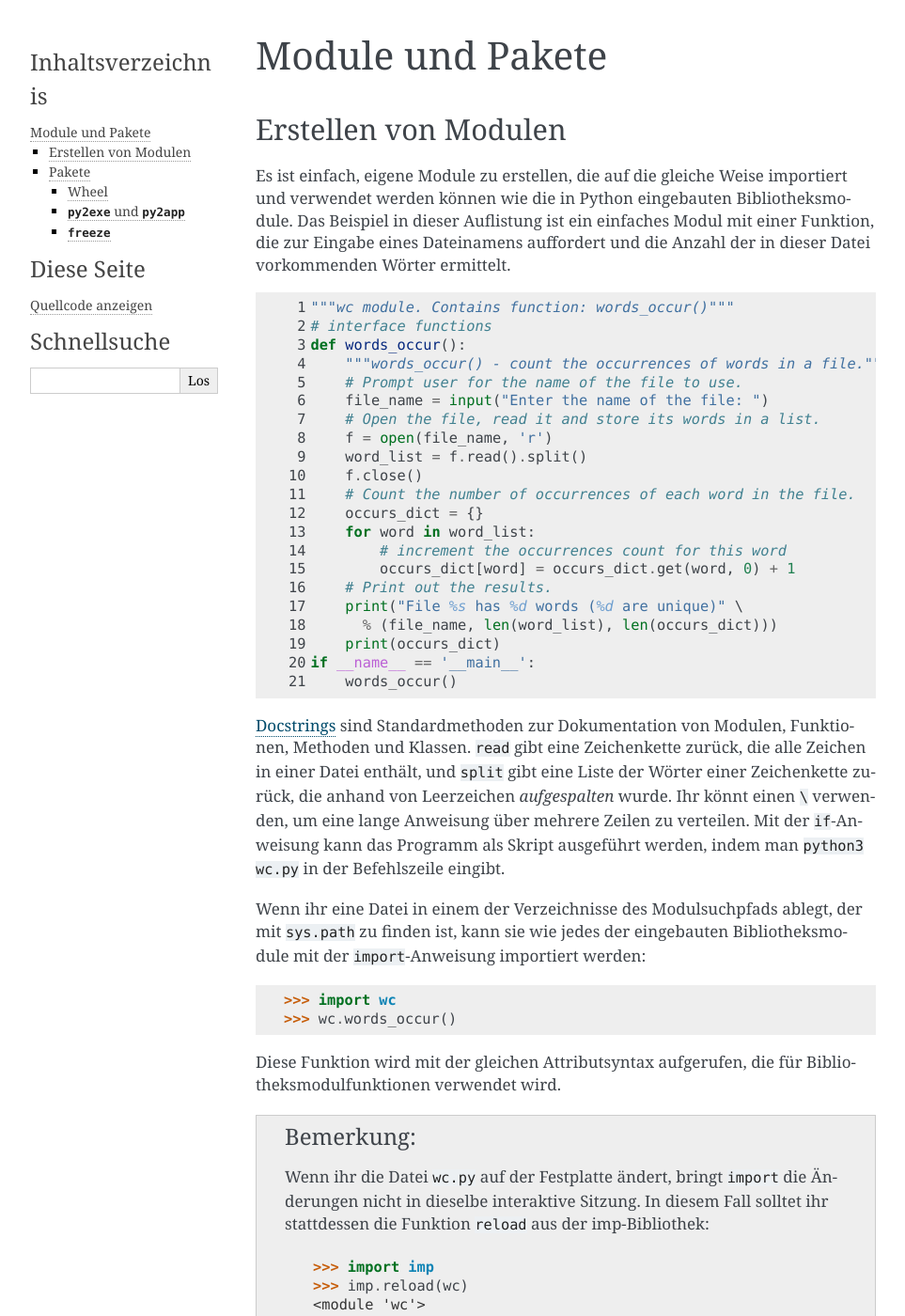
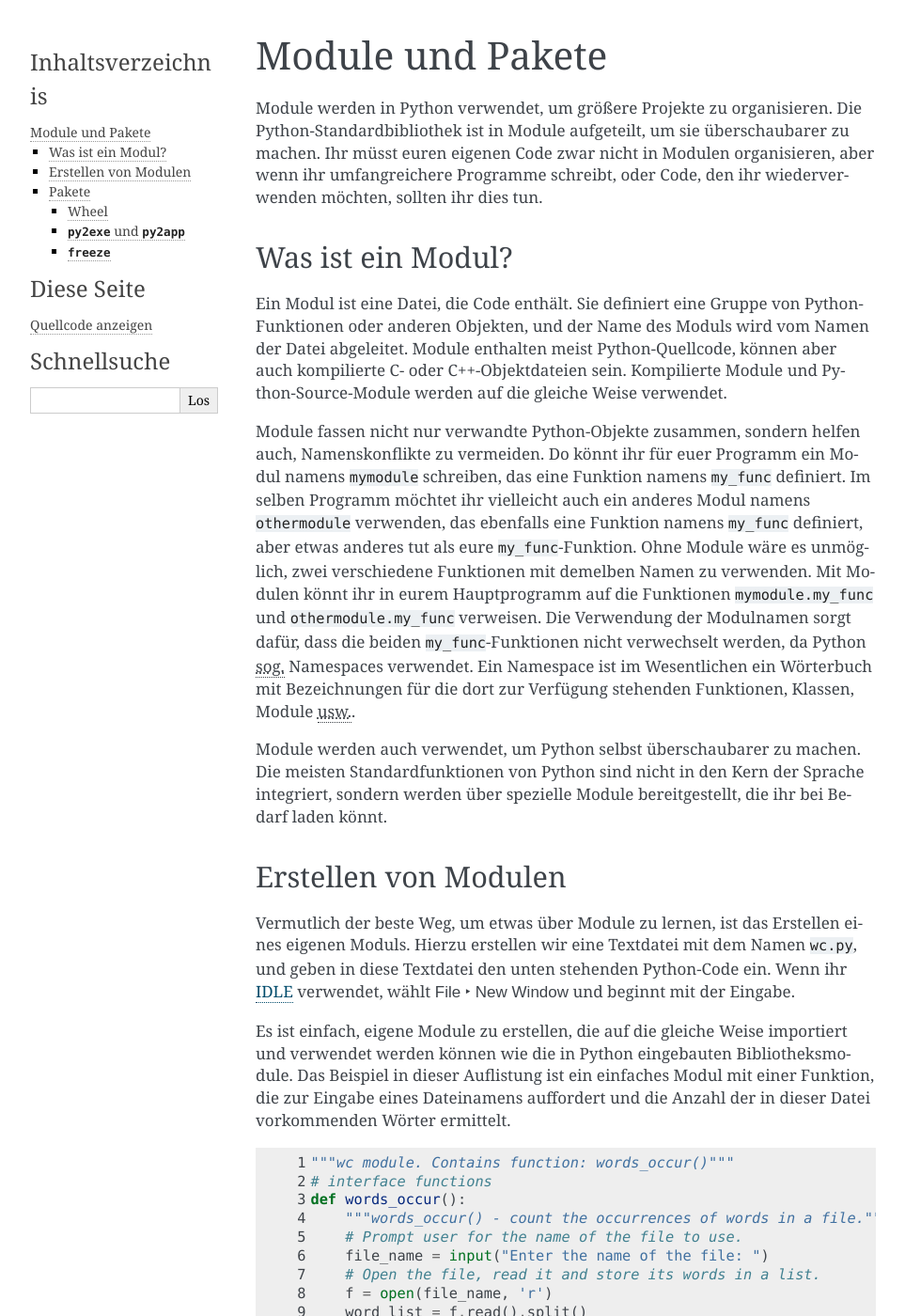
Before and after one commit to veit/python-basics-tutorial-de, a Sphinx documentation site: the page built from docs/modules-packages/index.rst, in a window 1280 px wide and 1400 px high. Shown: the whole window at 94% size, without its empty margins (148-1111 px from the left). Built offline with Sphinx 7.4.7, drawn with Linux system fonts in a browser that asks for light colours; pages that are not in the unit, such as notebooks, are missing from menus; some of the changed text lies outside the part shown.

Commit message:
:memo: Update module section

```diff
--- a/docs/editors.rst
+++ b/docs/editors.rst
@@ -58,6 +58,8 @@ Um die interaktive Shell zu beenden, könnt ihr einfach :kbd:`Ctrl-d` unter Linu
 und MacOS verwenden oder :kbd:`Ctrl-z` unter Windows. Alternativ könnt ihr auch
 ``exit()`` eingeben.
 
+.. _idle:
+
 IDLE
 ----
 
--- a/docs/modules-packages/index.rst
+++ b/docs/modules-packages/index.rst
@@ -1,8 +1,47 @@
 Module und Pakete
 =================
 
+Module werden in Python verwendet, um größere Projekte zu organisieren. Die
+Python-Standardbibliothek ist in Module aufgeteilt, um sie überschaubarer zu
+machen. Ihr müsst euren eigenen Code zwar nicht in Modulen organisieren, aber
+wenn ihr umfangreichere Programme schreibt, oder Code, den ihr wiederverwenden
+möchten, sollten ihr dies tun.
+
+Was ist ein Modul?
+------------------
+
+Ein Modul ist eine Datei, die Code enthält. Sie definiert eine Gruppe von
+Python-Funktionen oder anderen Objekten, und der Name des Moduls wird vom Namen
+der Datei abgeleitet. Module enthalten meist Python-Quellcode, können aber auch
+kompilierte C- oder C++-Objektdateien sein. Kompilierte Module und
+Python-Source-Module werden auf die gleiche Weise verwendet.
+
+Module fassen nicht nur verwandte Python-Objekte zusammen, sondern helfen auch, Namenskonflikte zu vermeiden. Do könnt ihr für euer Programm ein Modul namens
+``mymodule`` schreiben, das eine Funktion namens ``my_func`` definiert. Im
+selben Programm möchtet ihr vielleicht auch ein anderes Modul namens
+``othermodule`` verwenden, das ebenfalls eine Funktion namens ``my_func``
+definiert, aber etwas anderes tut als eure ``my_func``-Funktion. Ohne Module
+wäre es unmöglich, zwei verschiedene Funktionen mit demelben Namen zu verwenden.
+Mit Modulen könnt ihr in eurem Hauptprogramm auf die Funktionen
+``mymodule.my_func`` und ``othermodule.my_func`` verweisen. Die Verwendung der
+Modulnamen sorgt dafür, dass die beiden ``my_func``-Funktionen nicht verwechselt
+werden, da Python :abbr:`sog. (sogenannte)` Namespaces verwendet. Ein Namespace
+ist im Wesentlichen ein Wörterbuch mit Bezeichnungen für die dort zur Verfügung
+stehenden Funktionen, Klassen, Module :abbr:`usw. (und so weiter)`.
+
+Module werden auch verwendet, um Python selbst überschaubarer zu machen. Die
+meisten Standardfunktionen von Python sind nicht in den Kern der Sprache
+integriert, sondern werden über spezielle Module bereitgestellt, die ihr bei
+Bedarf laden könnt.
+
 Erstellen von Modulen
 ---------------------
+
+Vermutlich der beste Weg, um etwas über Module zu lernen, ist das Erstellen
+eines eigenen Moduls. Hierzu erstellen wir eine Textdatei mit dem Namen
+:file:`wc.py`, und geben in diese Textdatei den unten stehenden Python-Code ein.
+Wenn ihr :ref:`idle` verwendet, wählt :menuselection:`File --> New Window` und
+beginnt mit der Eingabe.
 
 Es ist einfach, eigene Module zu erstellen, die auf die gleiche Weise
 importiert und verwendet werden können wie die in Python eingebauten
@@ -13,37 +52,51 @@ der in dieser Datei vorkommenden Wörter ermittelt.
 .. literalinclude:: wc.py
    :linenos:
 
-:doc:`../document/docstrings` sind Standardmethoden zur Dokumentation von
-Modulen, Funktionen, Methoden und Klassen. ``read`` gibt eine Zeichenkette
-zurück, die alle Zeichen in einer Datei enthält, und ``split`` gibt eine Liste
-der Wörter einer Zeichenkette zurück, die anhand von Leerzeichen *aufgespalten*
-wurde. Ihr könnt einen ``\`` verwenden, um eine lange Anweisung über mehrere
-Zeilen zu verteilen. Mit der ``if``-Anweisung kann das Programm als Skript
-ausgeführt werden, indem man ``python3 wc.py`` in der Befehlszeile eingibt.
+Zeilen 1,2 und 4
+    :doc:`../document/docstrings` sind Standardmethoden zur Dokumentation von
+    Modulen, Funktionen, Methoden und Klassen.
+Zeile 9
+    ``read`` gibt eine Zeichenkette zurück, die alle Zeichen in einer Datei
+    enthält, und ``split`` gibt eine Liste der Wörter einer Zeichenkette zurück,
+    die anhand von Leerzeichen *aufgespalten* wurde.
+Zeile 17
+    Ihr könnt einen ``\`` verwenden, um eine lange Anweisung über mehrere
+    Zeilen zu verteilen.
+Zeilen 20 und 21
+    Mit dieser ``if``-Anweisung könnt ihr das Programm als Skript ausführen,
+    indem ihr ``python3 wc.py`` in der Befehlszeile eingebt.
 
-Wenn ihr eine Datei in einem der Verzeichnisse des Modulsuchpfads ablegt, der
-mit ``sys.path`` zu finden ist, kann sie wie jedes der eingebauten
-Bibliotheksmodule mit der ``import``-Anweisung importiert werden:
+Speichert diesen Code zunächst in einem der Verzeichnisse des Modulsuchpfads,
+die mit ``sys.path`` zu finden sind. Als Dateinamensendung empfiehlt sich
+``.py``, da hierdurch die Datei als Python-Quellcode ausgewiesen wird.
+
+Startet nun die Python-Shell und gebt das Folgendes ein:
 
 .. code-block:: python
 
     >>> import wc
     >>> wc.words_occur()
+    Enter the name of the file: README.rst
+    File README.rst has 332 words (191 are unique)
+    {'Schnelleinstieg': 1, ...}
 
-Diese Funktion wird mit der gleichen Attributsyntax aufgerufen, die für
-Bibliotheksmodulfunktionen verwendet wird.
+Alternativ könnt ihr auch ``words_occur`` direkt importieren:
 
-.. note::
-    Wenn ihr die Datei ``wc.py`` auf der Festplatte ändert, bringt ``import``
-    die Änderungen nicht in dieselbe interaktive Sitzung. In diesem Fall
-    solltet ihr stattdessen die Funktion ``reload`` aus der
-    :doc:`imp <python3:library/imp>`-Bibliothek:
+.. code-block:: python
 
-    .. code-block:: python
+    >>> from wc import words_occur
+    >>> words_occur()
 
-        >>> import imp
-        >>> imp.reload(wc)
-        <module 'wc'>
+Ihr könnt den interaktiven Modus der Python-Shell oder von :ref:`idle`
+verwenden, um ein Modul während der Erstellung inkrementell zu testen. Wenn ihr
+jedoch euer Modul auf der Festplatte ändert, wird es durch die erneute Eingabe
+des Import-Befehls nicht erneut geladen. Zu diesem Zweck müsst ihr die Funktion ``reload`` aus dem :doc:`importlib <python3:library/importlib>`-Modul verwenden:
+
+.. code-block:: python
+
+    >>> import wc, importlib
+    >>> importlib.reload(wc)
+    <module 'wc' from '/home/veit/.local/lib/python3.8/site-packages/wc.py'>
 
 Pakete
 ------
```
